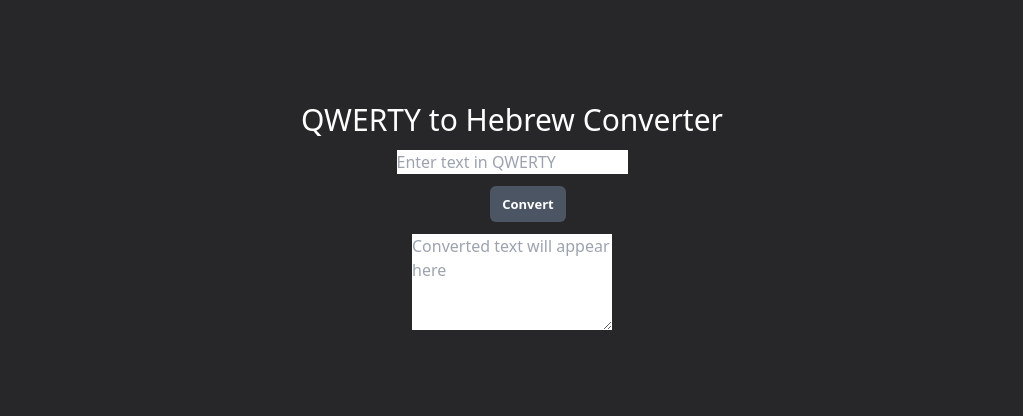
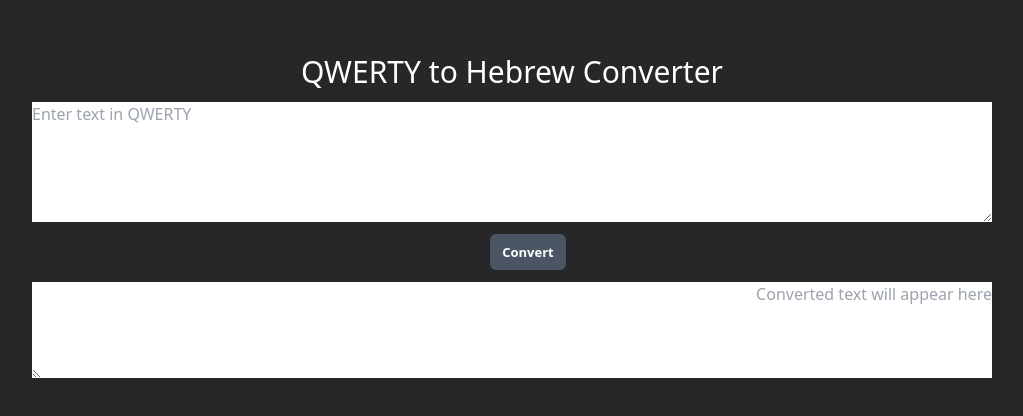
Before and after one commit to joshkat/Portfolio, a Next.js app: page /converter in a window 1280 px wide. Shown: the part 184-600 px from the top of the page, without its empty margins (128-1151 px from the left). Built offline with nearby package versions, Linux system fonts and the light colour scheme.

Commit message:
Style updates - Convert input to text area - Have output appear rtl - Change width to be 3/4

```diff
--- a/app/converter/page.jsx
+++ b/app/converter/page.jsx
@@ -57,12 +57,13 @@ export default function Converter() {
       <h2 className="text-2xl sm:text-3xl text-white text-center">
         QWERTY to Hebrew Converter
       </h2>
-      <input
+      <textarea
         type="text"
+        rows="5"
         value={inputText}
         onChange={(e) => setInputText(e.target.value)}
         placeholder="Enter text in QWERTY"
-        className="input"
+        className="w-3/4"
       />
       <button
         onClick={handleConvert}
@@ -75,7 +76,8 @@ export default function Converter() {
         placeholder="Converted text will appear here"
         rows="4"
         readOnly
-        className="textarea"
+        className="w-3/4"
+        dir="rtl"
       />
     </div>
   );
```
